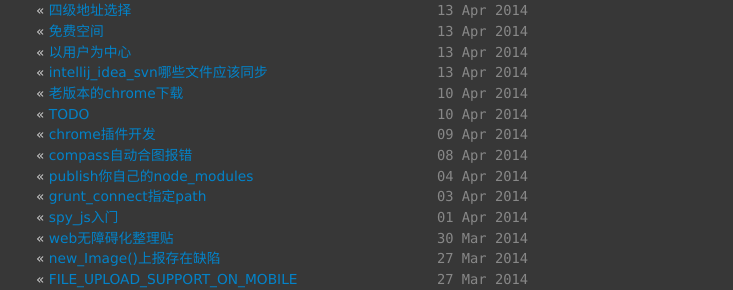
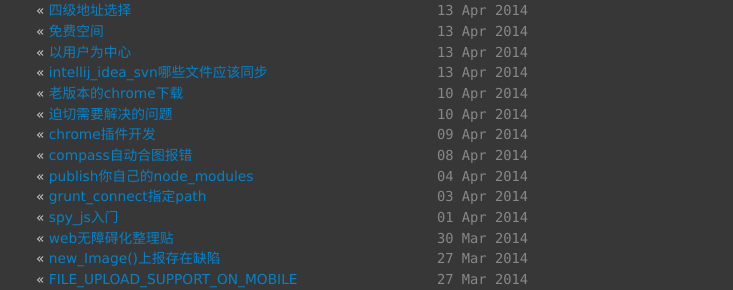
Before and after one commit to materliu/materliu.github.io, a Jekyll site: the page built from index.html, in a window 1280 px wide. Shown: the part 435-725 px from the top of the page, without its empty margins (273-1006 px from the left). Built offline with Jekyll 4.4.1, drawn with Linux system fonts in a browser that asks for light colours; Markdown is read by kramdown in place of the engine named in the settings.

Commit message:
待完成内容更新！

```diff
--- a/all/web/_posts/2014-04-10-TODO.md
+++ b/all/web/_posts/2014-04-10-TODO.md
@@ -1,6 +1,6 @@
 ---
 layout: post
-title: 2014-04-10-TODO.md
+title: 2014-04-10-TODO-迫切需要解决的问题.md
 ---
 
 ### TODO list
```
